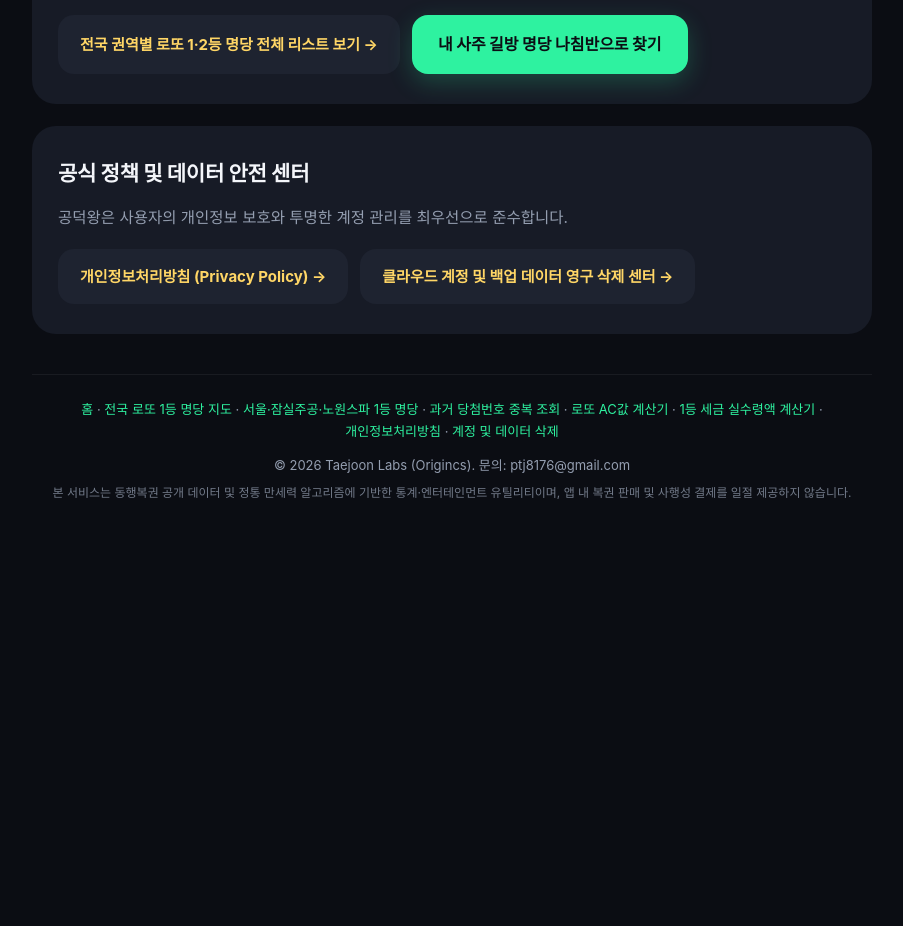
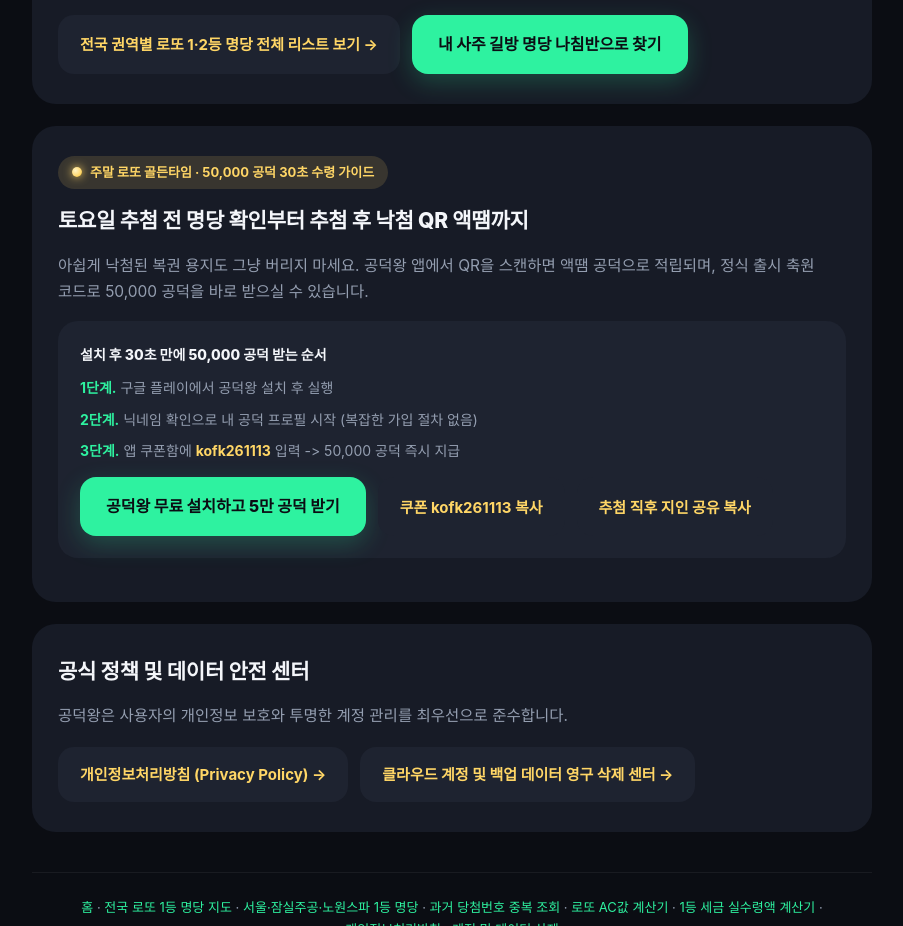
Before and after one commit to TJ-Park8176/TJ-Park8176.github.io, a plain HTML site: page index.html in a window 1280 px wide. Shown: the part 4181-5107 px from the top of the page, without its empty margins (188-1091 px from the left). Before the commit the page ends 4816 px from the top, so only its background shows below. Drawn offline with Linux system fonts and the light colour scheme; a web font is replaced by a local one.

Commit message:
docs: apply A-316 via ops_agent_daemon

```diff
--- a/index.html
+++ b/index.html
@@ -657,6 +657,25 @@ p {
       </div>
     </section>
 
+    <section class="card" id="weekend-coupon-bridge">
+      <span class="badge badge-gold"><span class="orb-dot-gold"></span>주말 로또 골든타임 · 50,000 공덕 30초 수령 가이드</span>
+      <h2>토요일 추첨 전 명당 확인부터 추첨 후 낙첨 QR 액땜까지</h2>
+      <p>아쉽게 낙첨된 복권 용지도 그냥 버리지 마세요. 공덕왕 앱에서 QR을 스캔하면 액땜 공덕으로 적립되며, 정식 출시 축원 코드로 50,000 공덕을 바로 받으실 수 있습니다.</p>
+      <div class="card-elevated" style="margin:14px 0;">
+        <div style="font-size:14px; font-weight:800; color:var(--text); margin-bottom:10px;">설치 후 30초 만에 50,000 공덕 받는 순서</div>
+        <div style="display:grid; gap:8px; font-size:14px; color:var(--muted);">
+          <div><strong style="color:var(--jade);">1단계.</strong> 구글 플레이에서 공덕왕 설치 후 실행</div>
+          <div><strong style="color:var(--jade);">2단계.</strong> 닉네임 확인으로 내 공덕 프로필 시작 (복잡한 가입 절차 없음)</div>
+          <div><strong style="color:var(--jade);">3단계.</strong> 앱 쿠폰함에 <strong style="color:var(--gold);">kofk261113</strong> 입력 -&gt; 50,000 공덕 즉시 지급</div>
+        </div>
+        <div class="cta-row" style="margin-top:14px;">
+          <a class="btn-primary" href="https://play.google.com/store/apps/details?id=com.taejoonlabs.kingofkarma" target="_blank" rel="noopener">공덕왕 무료 설치하고 5만 공덕 받기</a>
+          <button type="button" class="btn-secondary" style="border:none; cursor:pointer; font-family:inherit;" onclick="copyWeekendCoupon('kofk261113')">쿠폰 kofk261113 복사</button>
+          <button type="button" class="btn-secondary" style="border:none; cursor:pointer; font-family:inherit;" onclick="shareWeekendDrawBridge()">추첨 직후 지인 공유 복사</button>
+        </div>
+      </div>
+    </section>
+
     <section class="card">
       <h2>공식 정책 및 데이터 안전 센터</h2>
       <p>공덕왕은 사용자의 개인정보 보호와 투명한 계정 관리를 최우선으로 준수합니다.</p>
@@ -751,6 +770,45 @@ async function shareCalcResult(customTitle, customSummary, customPath) {
   }
   return shareText;
 }
+function copyWeekendCoupon(code) {
+  const couponCode = code || 'kofk261113';
+  if (typeof copyKokCoupon === 'function') {
+    copyKokCoupon(couponCode);
+    return;
+  }
+  if (typeof navigator !== 'undefined' && navigator.clipboard && navigator.clipboard.writeText) {
+    navigator.clipboard.writeText(couponCode).then(function () {
+      showShareToast('쿠폰 코드 ' + couponCode + ' 복사 완료! 앱 프로필 시작 후 쿠폰함에 붙여넣으세요.');
+    }).catch(function () {
+      showShareToast('쿠폰 코드: ' + couponCode);
+    });
+    return;
+  }
+  showShareToast('쿠폰 코드: ' + couponCode);
+}
+function shareWeekendDrawBridge() {
+  const shareBody = [
+    '방금 끝난 이번 주 로또 추첨, 아쉽게 낙첨되셨다면 용지 버리지 마세요.',
+    '',
+    '공덕왕 앱에서 낙첨 복권 QR을 스캔하면 그대로 액땜 공덕으로 적립되고, 정식 출시 축원 코드로 50,000 공덕까지 바로 받으실 수 있습니다.',
+    '',
+    '[30초 참여 방법]',
+    '1. 공덕왕 설치 및 실행: https://play.google.com/store/apps/details?id=com.taejoonlabs.kingofkarma',
+    '2. 닉네임 확인으로 내 프로필 시작',
+    '3. 쿠폰함에 kofk261113 입력 -> 50,000 공덕 즉시 지급',
+    '',
+    '회차별 당첨 번호 분석 보기: https://tj-park8176.github.io'
+  ].join('\n');
+  if (typeof navigator !== 'undefined' && navigator.clipboard && navigator.clipboard.writeText) {
+    navigator.clipboard.writeText(shareBody).then(function () {
+      showShareToast('추첨 직후 지인 공유 원고(kofk261113 포함)가 복사되었습니다.');
+    }).catch(function () {
+      showShareToast('공유 원고를 복사하지 못했습니다. 브라우저 권한을 확인해 주세요.');
+    });
+    return;
+  }
+  showShareToast('쿠폰 코드 kofk261113을 지인에게 공유해 보세요.');
+}
 </script>
 
 
```
